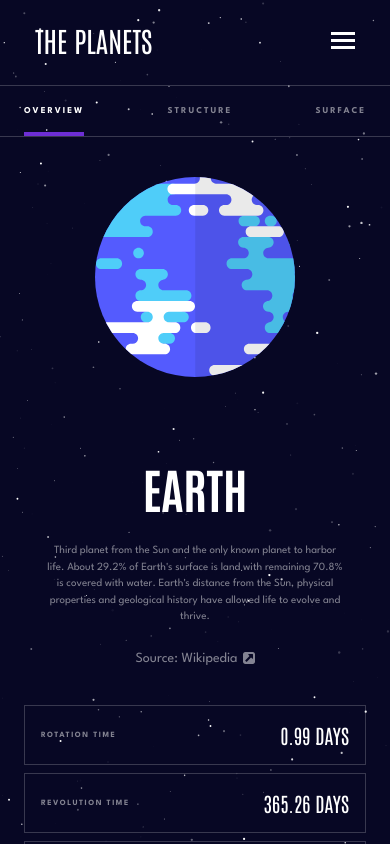
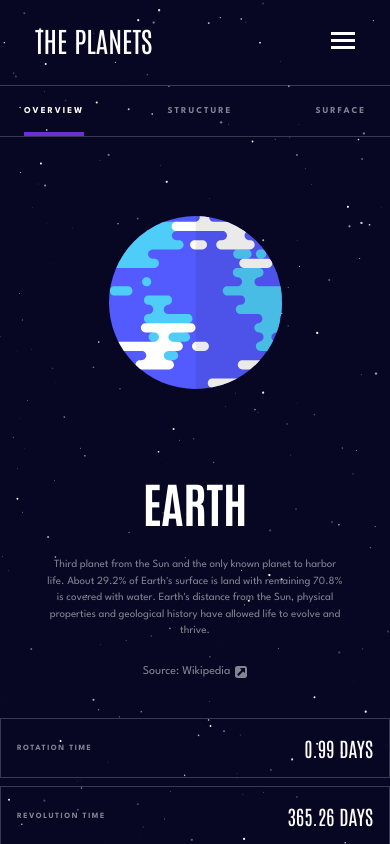
Before and after one commit to Mari-codes/planets, a React (Vite) app: page /earth in a window 390 px wide. Shown: the top 844 px of the page. Built offline with nearby package versions, Linux system fonts and the light colour scheme.

Commit message:
style(planet-page): refine planet scaling, fix desktop alignment and adjust mobile spacing

```diff
--- a/src/pages/PlanetPage/PlanetPage.module.scss
+++ b/src/pages/PlanetPage/PlanetPage.module.scss
@@ -1,16 +1,23 @@
 @use '../../styles/variables' as vars;
 
 .planet {
-  min-height: 100dvh;
   display: flex;
   flex-direction: column;
-  justify-content: center;
+  justify-content: space-between;
 
   &__container {
     display: flex;
     justify-content: space-between;
     align-items: center;
-    padding: 120px 0 126px;
+    padding: 100px 0px;
+    gap: 90px;
+  }
+
+  &__info {
+    width: 100%;
+    max-width: 350px;
+    display: flex;
+    flex-direction: column;
   }
 
   &__title {
@@ -20,7 +27,7 @@
 
   &__description {
     line-height: 1.5;
-    width: 350px;
+    width: 100%;
     height: 150px;
     margin-bottom: 24px;
     color: vars.$neutral-400;
@@ -38,15 +45,50 @@
     position: relative;
     display: flex;
     justify-content: center;
+    align-items: center;
+    height: 600px;
+    width: 100%;
+    max-width: none;
+    min-width: 0;
     flex: 1;
   }
 
   &__img {
-    max-width: 100%;
-    max-height: 100%;
     width: auto;
     height: auto;
     object-fit: contain;
+
+    &--mercury {
+      width: 290px;
+    }
+
+    &--venus {
+      width: 400px;
+    }
+
+    &--earth {
+      width: 450px;
+    }
+
+    &--mars {
+      width: 336px;
+    }
+
+    &--jupiter {
+      width: 582px;
+    }
+
+    &--saturn {
+      max-width: 666px;
+    }
+
+    &--uranus {
+      width: 280px;
+    }
+
+    &--neptune {
+      width: 280px;
+    }
 
     &--geology {
       position: absolute;
@@ -58,13 +100,14 @@
   &__stats {
     display: flex;
     gap: 30px;
-    padding-bottom: 50px;
+    padding-bottom: 10px;
   }
 }
 
 @media (max-width: 1400px) {
   .planet {
     &__container {
+      padding: 45px 0px 35px;
       flex-direction: column;
       gap: 40px;
     }
@@ -85,9 +128,39 @@
     }
 
     &__image-container {
-      margin-bottom: 40px;
-      height: 422px;
+      margin-bottom: 20px;
+      height: 350px;
       flex: none;
+    }
+
+    &__img {
+      &--mercury {
+        width: 184px;
+      }
+      &--venus {
+        width: 253px;
+      }
+      &--earth {
+        width: 285px;
+      }
+      &--mars {
+        width: 213px;
+      }
+      &--jupiter {
+        width: 369px;
+      }
+      &--saturn {
+        width: 422px;
+      }
+      &--uranus {
+        width: 290px;
+      }
+      &--neptune {
+        width: 285px;
+      }
+      &--geology {
+        width: 120px;
+      }
     }
 
     &__stats {
@@ -114,6 +187,10 @@
 
 @media (max-width: 825px) {
   .planet {
+    &__container {
+      gap: 95px;
+    }
+
     &__title {
       font-size: 48px;
     }
@@ -124,7 +201,7 @@
       width: 300px;
     }
 
-    &_source {
+    &__source {
       font-size: 12px;
     }
   }
@@ -133,9 +210,8 @@
 @media (max-width: 767px) {
   .planet {
     &__container {
-      padding: 80px 0px;
+      gap: 24px;
     }
-
     &__menu {
       display: none;
     }
@@ -154,12 +230,37 @@
     }
 
     &__image-container {
-      height: 300px;
+      height: 250px;
     }
 
     &__img {
+      &--mercury {
+        width: 111px;
+      }
+      &--venus {
+        width: 154px;
+      }
+      &--earth {
+        width: 173px;
+      }
+      &--mars {
+        width: 129px;
+      }
+      &--jupiter {
+        width: 224px;
+      }
+      &--saturn {
+        width: 256px;
+        max-width: 256px;
+      }
+      &--uranus {
+        width: 176px;
+      }
+      &--neptune {
+        width: 173px;
+      }
       &--geology {
-        width: 120px;
+        width: 80px;
       }
     }
 
@@ -167,7 +268,6 @@
       flex-direction: column;
       gap: 8px;
       width: 100%;
-      padding: 0 24px 40px;
     }
   }
 }
@@ -177,13 +277,9 @@
     &__container {
       padding: 40px 0px;
     }
-    &__image-container {
-      height: 200px;
-    }
 
     &__img {
       &--geology {
-        width: 80px;
         top: 55%;
       }
     }
```
